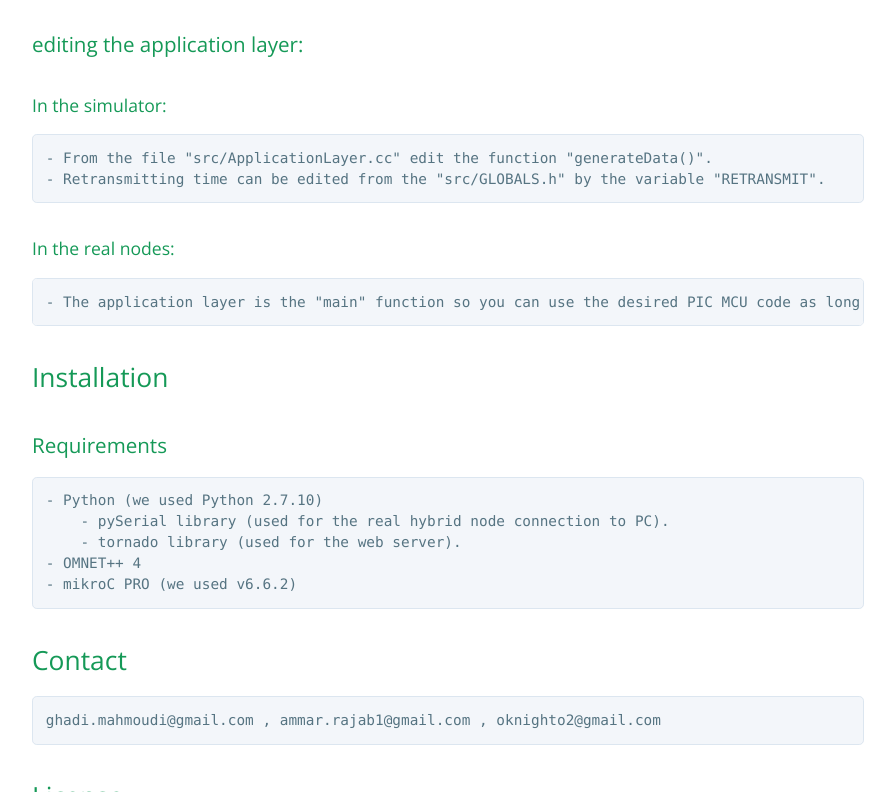
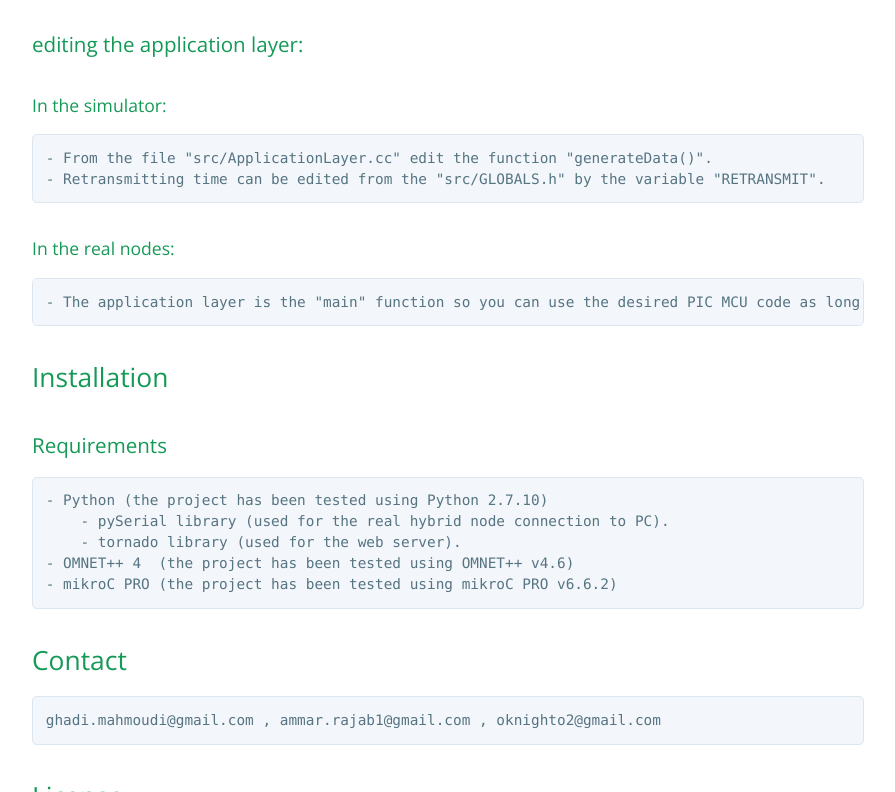
Before and after one commit to GMahmoudi/HiL-WSN, a plain HTML site: page index.html in a window 1280 px wide. Shown: the part 3341-4133 px from the top of the page, without its empty margins (192-1087 px from the left). Drawn offline with nearby package versions, Linux system fonts and the light colour scheme.

Commit message:
Update index.html

```diff
--- a/index.html
+++ b/index.html
@@ -89,7 +89,7 @@ Using HiL-WSN, a big Wireless Sensor Network can be designed and simulated, both
 
 <pre><code>- Switch on the hardware nodes and connect the hybrid node to the PC.
 - Run the simulator.
-- Run "/server/server.py".
+- Run "/server/server.py"  (if exposeToInternet is true which is disabled by default).
 - Run "/pc_client/hybrid.py".
 - Start the simulation.
 </code></pre>
@@ -152,11 +152,11 @@ Launch mikroC IDE project file located in "nrf_pic12" directory , the file name
 <h3>
 <a id="requirements" class="anchor" href="#requirements" aria-hidden="true"><span aria-hidden="true" class="octicon octicon-link"></span></a>Requirements</h3>
 
-<pre><code>- Python (we used Python 2.7.10)
+<pre><code>- Python (the project has been tested using Python 2.7.10)
     - pySerial library (used for the real hybrid node connection to PC).
     - tornado library (used for the web server).
-- OMNET++ 4
-- mikroC PRO (we used v6.6.2)
+- OMNET++ 4  (the project has been tested using OMNET++ v4.6)
+- mikroC PRO (the project has been tested using mikroC PRO v6.6.2)
 </code></pre>
 
 <h2>
```
